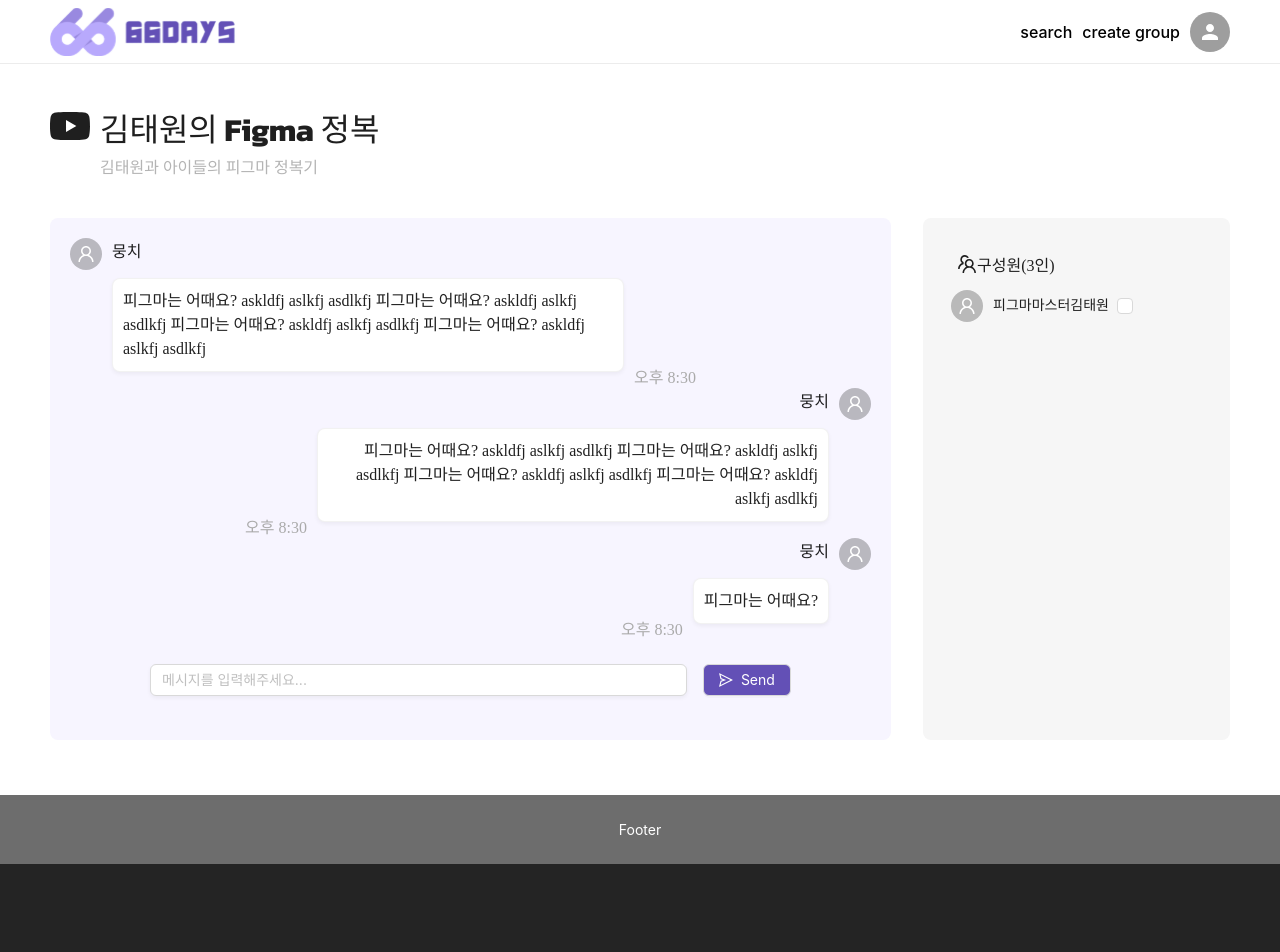
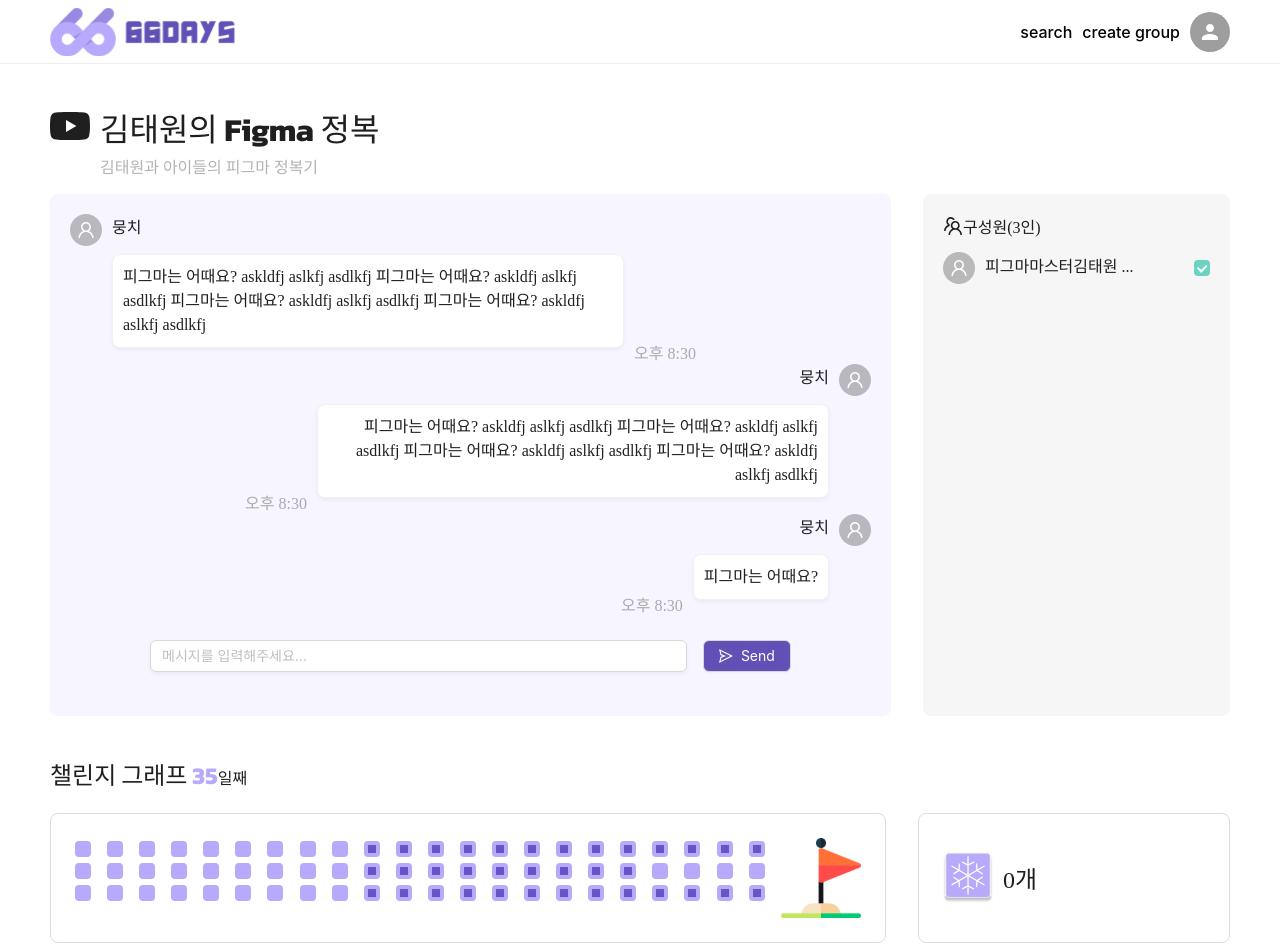
Before and after one commit to predictyson/66days, a React (Vite) app in the folder frontend/: page /groups/1/challenges/1 in a window 1280 px wide. Shown: the top 952 px of the page. Before the commit the page ends 864 px from the top, so only its background shows below. Built offline with nearby package versions, Linux system fonts and the light colour scheme; a web font is replaced by a local one.

Commit message:
fe/feat: complete Challenge page

```diff
--- a/frontend/src/components/common/Header.tsx
+++ b/frontend/src/components/common/Header.tsx
@@ -23,6 +23,7 @@
 const StyledHeader = styled(Header)`
   position: fixed;
   width: 100vw;
+  z-index: 1;
   top: 0;
   border-bottom: 1px solid rgba(158, 158, 158, 0.2);
   text-align: center;
--- a/frontend/src/routes/Challenge.tsx
+++ b/frontend/src/routes/Challenge.tsx
@@ -2,6 +2,77 @@
 import YoutubeFilled from "@ant-design/icons/lib/icons/YoutubeFilled";
 import { Avatar, Button, Checkbox, Input } from "antd";
 import styled from "styled-components";
+import FreezeIcon from "../assets/freeze.svg";
+import FlagIcon from "../assets/flag.svg";
+
+const mockGraph = [
+  { checked: true, freeze: false },
+  { checked: true, freeze: false },
+  { checked: true, freeze: false },
+  { checked: true, freeze: false },
+  { checked: true, freeze: false },
+  { checked: true, freeze: false },
+  { checked: true, freeze: false },
+  { checked: true, freeze: false },
+  { checked: true, freeze: false },
+  { checked: true, freeze: false },
+  { checked: true, freeze: false },
+  { checked: true, freeze: false },
+  { checked: true, freeze: false },
+  { checked: true, freeze: false },
+  { checked: true, freeze: false },
+  { checked: true, freeze: false },
+  { checked: true, freeze: false },
+  { checked: true, freeze: false },
+  { checked: true, freeze: false },
+  { checked: true, freeze: false },
+  { checked: true, freeze: false },
+  { checked: true, freeze: false },
+  { checked: true, freeze: false },
+  { checked: true, freeze: false },
+  { checked: true, freeze: false },
+  { checked: true, freeze: false },
+  { checked: true, freeze: false },
+  { checked: false, freeze: true },
+  { checked: false, freeze: true },
+  { checked: false, freeze: true },
+  { checked: false, freeze: true },
+  { checked: false, freeze: true },
+  { checked: false, freeze: true },
+  { checked: false, freeze: true },
+  { checked: false, freeze: true },
+  { checked: false, freeze: true },
+  { checked: false, freeze: true },
+  { checked: false, freeze: true },
+  { checked: false, freeze: true },
+  { checked: false, freeze: true },
+  { checked: false, freeze: true },
+  { checked: false, freeze: true },
+  { checked: false, freeze: true },
+  { checked: false, freeze: true },
+  { checked: false, freeze: true },
+  { checked: false, freeze: true },
+  { checked: false, freeze: true },
+  { checked: false, freeze: true },
+  { checked: false, freeze: true },
+  { checked: false, freeze: true },
+  { checked: false, freeze: true },
+  { checked: false, freeze: true },
+  { checked: false, freeze: true },
+  { checked: false, freeze: true },
+  { checked: false, freeze: true },
+  { checked: true, freeze: false },
+  { checked: false, freeze: true },
+  { checked: false, freeze: true },
+  { checked: true, freeze: false },
+  { checked: false, freeze: true },
+  { checked: false, freeze: true },
+  { checked: true, freeze: false },
+  { checked: false, freeze: true },
+  { checked: false, freeze: true },
+  { checked: true, freeze: false },
+  { checked: false, freeze: true },
+];
 
 export default function Challenge() {
   return (
@@ -55,29 +126,116 @@
           </div>
         </StyledChat>
         <StyledMember>
-          <div style={{ margin: "1.4rem" }}>
+          <div className="title">
             <TeamOutlined style={{ fontSize: "2rem" }} />
             구성원(3인)
           </div>
-
+          <div className="content">
+            <div>
+              <Avatar icon={<UserOutlined />} style={{ marginRight: "1rem" }} />
+              {"피그마마스터김태원 asldkj asl;kfdj ;askldjf ;laskdf j;aslkd f asdl;fkj as;dlfkj  as;kldfj as;dklfj "
+                .substring(0, 10)
+                .concat("...")}
+            </div>
             <Checkbox
               onChange={() => {}}
               style={{
                 flexDirection: "row-reverse",
                 justifyContent: "space-between",
               }}
-          >
-            <Avatar icon={<UserOutlined />} style={{ marginRight: "1rem" }} />
-            피그마마스터김태원
-          </Checkbox>
+              checked
+            />
+          </div>
         </StyledMember>
+      </StyledContainer>
+      <StyledTitle>
+        <h2 className="title">
+          챌린지 그래프 <span className="title__days">35</span>
+          <span className="title__desc">일째</span>
+        </h2>
+      </StyledTitle>
+      <StyledContainer>
+        <StyledGraph>
+          <div className="graph">
+            {mockGraph.map((el, i) => (
+              <Checkbox
+                key={i}
+                indeterminate={el.freeze}
+                onChange={() => {}}
+                checked={el.checked}
+              />
+            ))}
+          </div>
+          <img className="flag" src={FlagIcon} />
+        </StyledGraph>
+        <StyledFreeze>
+          <img src={FreezeIcon} width={50} height={50} />
+          <span>0개</span>
+        </StyledFreeze>
       </StyledContainer>
     </>
   );
 }
 
+const StyledGraph = styled.section`
+  flex: 3;
+  display: flex;
+  padding: 2.4rem;
+  border: 1px solid #dddddd;
+  border-radius: 8px;
+  margin-right: 3.2rem;
+
+  .graph {
+    flex: 1;
+    display: flex;
+    flex-direction: column;
+    flex-wrap: wrap;
+    /* max-height: 4rem; */
+    height: 8rem;
+    margin: 0;
+
+    label {
+      margin: 0;
+    }
+  }
+
+  .flag {
+    width: 8rem;
+    height: 8rem;
+    display: block;
+  }
+
+  .ant-checkbox-inner {
+    background-color: #b8a9fb;
+    border-color: transparent;
+  }
+  .ant-checkbox-inner:after {
+    border: 0;
+  }
+  .ant-checkbox-indeterminate {
+    .ant-checkbox-inner:after {
+      background-color: #6854c4;
+    }
+  }
+`;
+
+const StyledFreeze = styled.section`
+  flex: 1;
+  display: flex;
+  align-items: center;
+  padding: 2.4rem;
+  border: 1px solid #dddddd;
+  border-radius: 8px;
+
+  span {
+    font-size: 2.4rem;
+    margin-left: 1rem;
+  }
+`;
+
 const StyledContainer = styled.div`
   display: flex;
+  margin-bottom: 4rem;
 `;
 
 const StyledMember = styled.section`
@@ -87,6 +245,22 @@
   min-height: 40rem;
   padding: 2rem;
   font-size: 1.6rem;
+
+  .title {
+    margin-bottom: 1.4rem;
+  }
+
+  .content {
+    display: flex;
+    justify-content: space-between;
+    align-items: center;
+
+    .ant-checkbox-inner {
+      background-color: #6cd3c0;
+      border-color: transparent;
+      color: #6cd3c0;
+    }
+  }
 `;
 
 const StyledChat = styled.section`
@@ -155,11 +329,22 @@
 
 const StyledTitle = styled.section`
   margin-top: 4rem;
-  margin-bottom: 4rem;
+  margin-bottom: 1.6rem;
   h1 {
     font-size: 3.2rem;
     font-family: "Kanit-Bold";
     margin: 0;
+  }
+  h2.title {
+    font-size: 2.4rem;
+    font-family: "Kanit-Bold";
+
+    .title__days {
+      color: #b8a9fb;
+    }
+    .title__desc {
+      font-size: 1.6rem;
+    }
   }
   div {
     font-size: 1.6rem;
```
Also changed, not shown: frontend/src/assets/flag.svg (added), frontend/src/assets/freeze.svg (added). Lines whose indentation alone changed are shown as unchanged.
